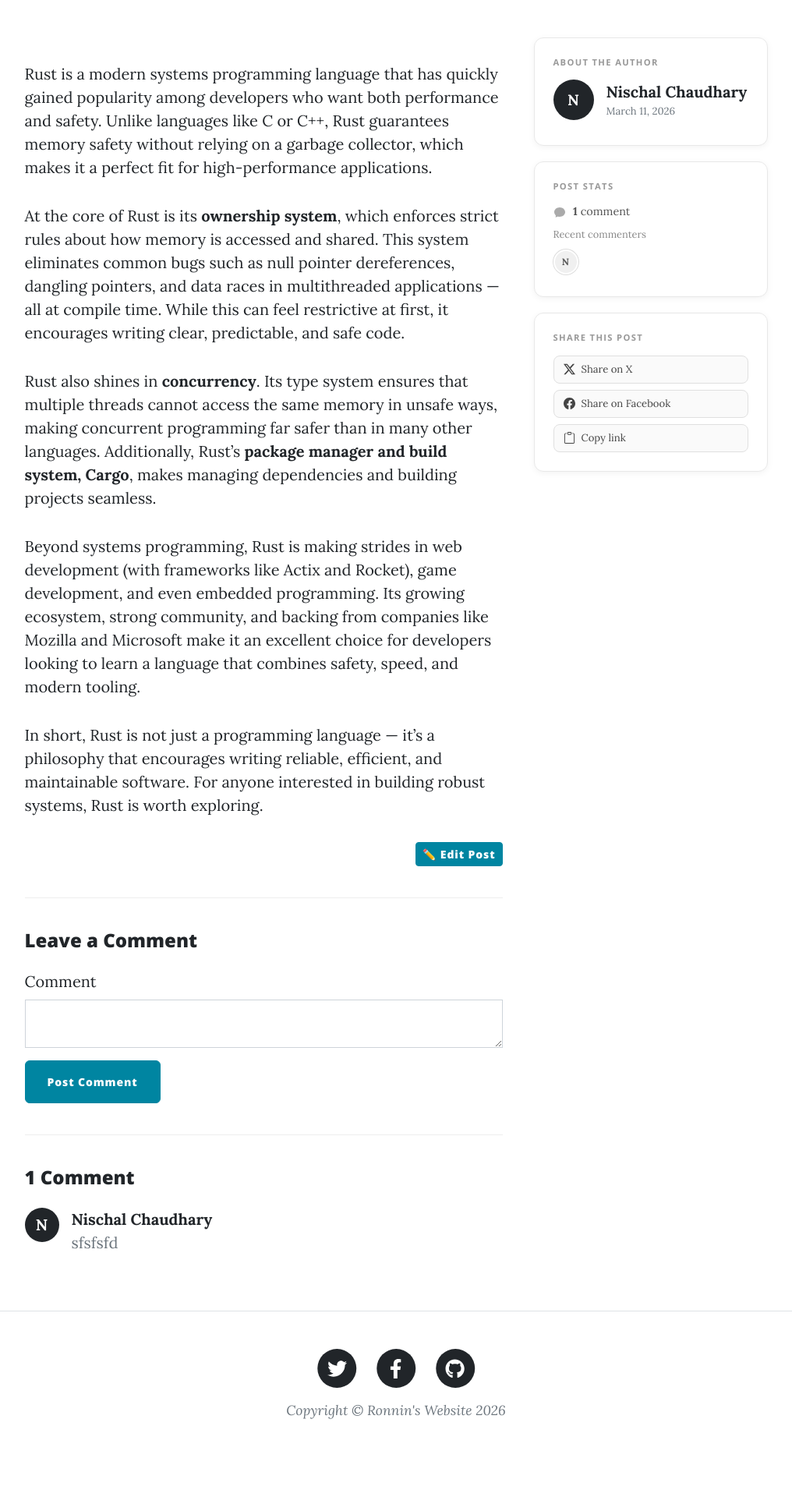
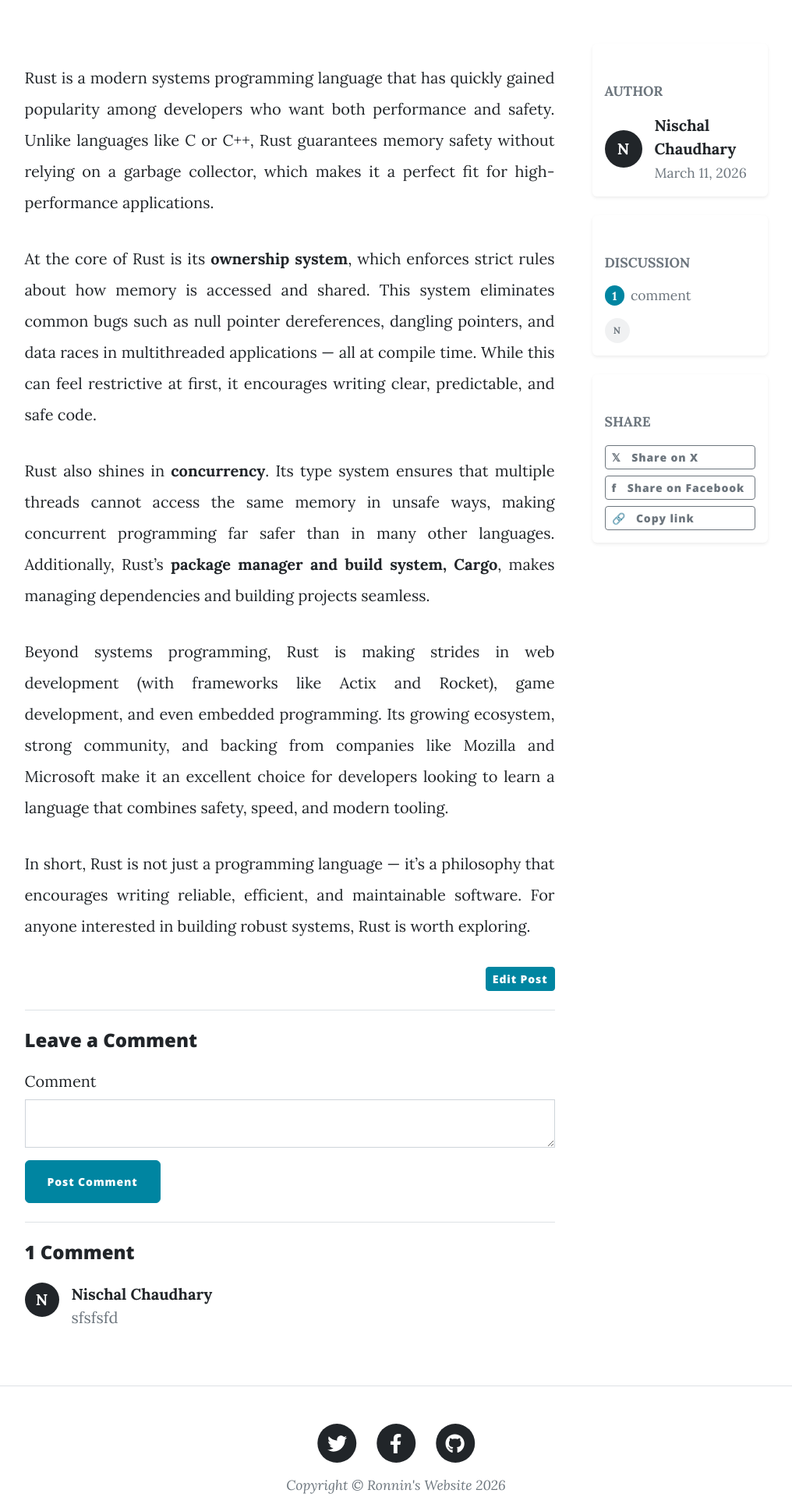
Before and after one commit to ronnin796/flask_blog_app, a Flask app: page /post/2 in a window 1280 px wide. Shown: the part 734-2654 px from the top of the page at 78% size, without its empty margins (132-1148 px from the left). Before the commit the page ends 2554 px from the top, so only its background shows below. Run offline with Flask 3, Linux system fonts and the light colour scheme; some libraries are stand-ins or nearby versions.

Commit message:
text alignment fixed

```diff
--- a/templates/post.html
+++ b/templates/post.html
@@ -1,124 +1,7 @@
 {% extends "base.html" %}
 {% from 'bootstrap5/form.html' import render_form %}
 {% block content %}
-  <style>
-  /* ── Desktop two-column layout ─────────────────────────────── */
-  .post-layout {
-    display: grid;
-    grid-template-columns: 1fr;
-    gap: 0;
-  }
-
-  @media (min-width: 992px) {
-    .post-layout {
-      grid-template-columns: minmax(0, 1fr) 280px;
-      gap: 2.5rem;
-      align-items: start;
-    }
-    .post-sidebar {
-      position: sticky;
-      top: 2rem;
-    }
-  }
-
-  @media (min-width: 1200px) {
-    .post-layout {
-      grid-template-columns: minmax(0, 1fr) 300px;
-    }
-  }
-
-  /* ── Sidebar card ───────────────────────────────────────────── */
-  .sidebar-card {
-    background: #fff;
-    border: 1px solid #e8e8e8;
-    border-radius: 12px;
-    padding: 1.5rem;
-    margin-bottom: 1.25rem;
-    box-shadow: 0 2px 8px rgba(0,0,0,.05);
-  }
-  .sidebar-card h6 {
-    font-size: .7rem;
-    font-weight: 700;
-    letter-spacing: .12em;
-    text-transform: uppercase;
-    color: #999;
-    margin-bottom: 1rem;
-  }
-
-  /* Author avatar */
-  .author-avatar {
-    width: 52px;
-    height: 52px;
-    border-radius: 50%;
-    background: #212529;
-    color: #fff;
-    font-weight: 700;
-    font-size: 1.2rem;
-    display: flex;
-    align-items: center;
-    justify-content: center;
-    flex-shrink: 0;
-  }
-
-  /* Comment count badge */
-  .comment-stat {
-    display: flex;
-    align-items: center;
-    gap: .6rem;
-    font-size: .9rem;
-    color: #555;
-    margin-bottom: .5rem;
-  }
-  .comment-stat svg { flex-shrink: 0; color: #aaa; }
-
-  /* Recent commenters */
-  .commenter-chip {
-    display: inline-flex;
-    align-items: center;
-    justify-content: center;
-    width: 32px;
-    height: 32px;
-    border-radius: 50%;
-    background: #f0f0f0;
-    font-size: .75rem;
-    font-weight: 700;
-    color: #555;
-    margin-right: 4px;
-    margin-bottom: 4px;
-    border: 2px solid #fff;
-    box-shadow: 0 0 0 1px #ddd;
-  }
-
-  /* Share buttons */
-  .share-btn {
-    display: flex;
-    align-items: center;
-    gap: .5rem;
-    padding: .45rem .75rem;
-    border-radius: 8px;
-    font-size: .82rem;
-    font-weight: 500;
-    border: 1px solid #e0e0e0;
-    background: #fafafa;
-    color: #444;
-    text-decoration: none;
-    transition: background .15s, border-color .15s;
-    cursor: pointer;
-  }
-  .share-btn:hover { background: #f0f0f0; border-color: #ccc; color: #222; }
-
-  /* Hide sidebar on mobile */
-  .post-sidebar { display: none; }
-  @media (min-width: 992px) { .post-sidebar { display: block; } }
-
-  /* Divider */
-  .section-divider {
-    border: none;
-    border-top: 1px solid #eee;
-    margin: 2.5rem 0;
-  }
-  </style>
-  <!-- ── Page Header ──────────────────────────────────────────────── -->
+  <!-- Page Header -->
   <header class="masthead" style="background-image: url('{{ post.img_url }}')">
     <div class="container position-relative px-4 px-lg-5">
       <div class="row gx-4 gx-lg-5 justify-content-center">
@@ -134,40 +17,30 @@
       </div>
     </div>
   </header>
-  <!-- ── Main content area ────────────────────────────────────────── -->
+  <!-- Main Layout -->
   <div class="container px-4 px-lg-5 my-5">
-    <div class="row gx-4 gx-lg-5 justify-content-center">
-      <!-- Wide inner column that itself splits into post + sidebar -->
-      <div class="col-12 col-xl-11">
-        <div class="post-layout">
-          <!-- ── LEFT: Article + Comments ──────────────────────── -->
-          <div class="post-main">
-            <!-- Article body -->
+    <div class="row gx-5 justify-content-center">
+      <!-- Article + Comments -->
+      <div class="col-12 col-lg-7 col-xl-8">
         <article>
-              {{ post.body|safe }}
+          <div style="text-align: justify;" class="lh-lg">{{ post.body|safe }}</div>
           <div class="d-flex justify-content-end mt-4 mb-2">
             <a class="btn btn-primary btn-sm"
-                   href="{{ url_for('blog.edit_post', post_id=post.id) }}">✏️ Edit Post</a>
+               href="{{ url_for('blog.edit_post', post_id=post.id) }}">Edit Post</a>
           </div>
         </article>
-            <hr class="section-divider">
-            <!-- Comment form -->
+        <hr class="my-4">
         <h4 class="mb-4">Leave a Comment</h4>
         {{ render_form(comment_form, action=url_for('blog.comment', post_id=post.id) , method="POST", novalidate=True) }}
         {{ ckeditor.load() }}
-            <hr class="section-divider">
-            <!-- Comments list -->
-            <h4 class="mb-4">
-              {{ post.comments|length }}
-              Comment{{ 's' if post.comments|length != 1 }}
-            </h4>
+        <hr class="my-4">
+        <h4 class="mb-4">{{ post.comments|length }} Comment{{ 's' if post.comments|length != 1 }}</h4>
         {% if post.comments %}
           {% for comment in post.comments %}
             <div class="d-flex gap-3 mb-4">
-                  <div class="rounded-circle bg-dark text-white d-flex align-items-center justify-content-center flex-shrink-0"
+              <div class="rounded-circle bg-dark text-white d-flex align-items-center justify-content-center flex-shrink-0 fw-bold"
                    style="width:44px;
-                              height:44px;
-                              font-weight:bold">{{ comment.author.name[0].upper() }}</div>
+                          height:44px">{{ comment.author.name[0].upper() }}</div>
               <div class="flex-grow-1">
                 <div class="d-flex justify-content-between align-items-start">
                   <div class="fw-bold">{{ comment.author.name }}</div>
@@ -188,95 +61,67 @@
           <p class="text-muted fst-italic">No comments yet. Be the first!</p>
         {% endif %}
       </div>
-          <!-- /post-main -->
-          <!-- ── RIGHT: Sticky Sidebar ──────────────────────────── -->
-          <aside class="post-sidebar">
+      <!-- Sidebar (visible on lg+ only) -->
+      <div class="col-lg-4 col-xl-3 d-none d-lg-block">
+        <div class="sticky-top pt-2" style="top: 2rem;">
           <!-- Author card -->
-            <div class="sidebar-card">
-              <h6>About the author</h6>
-              <div class="d-flex align-items-center gap-3 mb-2">
-                <div class="author-avatar">{{ post.author.name[0].upper() }}</div>
+          <div class="card border-0 shadow-sm mb-4">
+            <div class="card-body">
+              <p class="text-uppercase text-muted small fw-bold mb-3">Author</p>
+              <div class="d-flex align-items-center gap-3">
+                <div class="rounded-circle bg-dark text-white d-flex align-items-center justify-content-center flex-shrink-0 fw-bold fs-5"
+                     style="width:48px;
+                            height:48px">{{ post.author.name[0].upper() }}</div>
                 <div>
                   <div class="fw-semibold">{{ post.author.name }}</div>
-                  <div class="text-muted" style="font-size:.82rem">{{ post.date }}</div>
+                  <small class="text-muted">{{ post.date }}</small>
                 </div>
               </div>
             </div>
-            <!-- Stats card -->
-            <div class="sidebar-card">
-              <h6>Post stats</h6>
-              <div class="comment-stat">
-                <!-- comment icon -->
-                <svg xmlns="http://www.w3.org/2000/svg"
-                     width="16"
-                     height="16"
-                     fill="currentColor"
-                     viewBox="0 0 16 16">
-                  <path d="M2.678 11.894a1 1 0 0 1 .287.801 11 11 0 0 1-.398 2c1.395-.323 2.247-.697 2.634-.893a1 1 0 0 1 .71-.074A8 8 0 0 0 8 14c3.996 0 7-2.807 7-6s-3.004-6-7-6-7 2.808-7 6c0 1.468.617 2.83 1.678 3.894" />
-                </svg>
-                <span><strong>{{ post.comments|length }}</strong> comment{{ 's' if post.comments|length != 1 }}</span>
+          </div>
+          <!-- Discussion card -->
+          <div class="card border-0 shadow-sm mb-4">
+            <div class="card-body">
+              <p class="text-uppercase text-muted small fw-bold mb-3">Discussion</p>
+              <div class="d-flex align-items-center gap-2 mb-3">
+                <span class="badge bg-primary rounded-pill">{{ post.comments|length }}</span>
+                <span class="text-muted small">comment{{ 's' if post.comments|length != 1 }}</span>
               </div>
               {% if post.comments %}
-                <div style="font-size:.8rem;color:#888;margin-bottom:.5rem;">Recent commenters</div>
-                <div>
+                <div class="d-flex flex-wrap gap-1">
                   {% for comment in post.comments[-6:] %}
-                    <span class="commenter-chip" title="{{ comment.author.name }}">{{ comment.author.name[0].upper() }}</span>
+                    <span class="rounded-circle bg-secondary bg-opacity-10 text-secondary d-flex align-items-center justify-content-center fw-bold"
+                          style="width:32px;
+                                 height:32px;
+                                 font-size:.75rem"
+                          title="{{ comment.author.name }}">{{ comment.author.name[0].upper() }}</span>
                   {% endfor %}
                 </div>
               {% endif %}
             </div>
+          </div>
           <!-- Share card -->
-            <div class="sidebar-card">
-              <h6>Share this post</h6>
-              <div class="d-flex flex-column gap-2">
-                <a class="share-btn"
+          <div class="card border-0 shadow-sm">
+            <div class="card-body">
+              <p class="text-uppercase text-muted small fw-bold mb-3">Share</p>
+              <div class="d-grid gap-2">
+                <a class="btn btn-outline-secondary btn-sm text-start"
                    href="https://twitter.com/intent/tweet?text={{ post.title|urlencode }}&url={{ request.url|urlencode }}"
                    target="_blank"
-                   rel="noopener">
-                  <svg xmlns="http://www.w3.org/2000/svg"
-                       width="15"
-                       height="15"
-                       fill="currentColor"
-                       viewBox="0 0 16 16">
-                    <path d="M12.6.75h2.454l-5.36 6.142L16 15.25h-4.937l-3.867-5.07-4.425 5.07H.316l5.733-6.57L0 .75h5.063l3.495 4.633L12.601.75Zm-.86 13.028h1.36L4.323 2.145H2.865z" />
-                  </svg>
-                  Share on X
-                </a>
-                <a class="share-btn"
+                   rel="noopener">𝕏 &nbsp; Share on X</a>
+                <a class="btn btn-outline-secondary btn-sm text-start"
                    href="https://www.facebook.com/sharer/sharer.php?u={{ request.url|urlencode }}"
                    target="_blank"
-                   rel="noopener">
-                  <svg xmlns="http://www.w3.org/2000/svg"
-                       width="15"
-                       height="15"
-                       fill="currentColor"
-                       viewBox="0 0 16 16">
-                    <path d="M16 8.049c0-4.446-3.582-8.05-8-8.05C3.58 0-.002 3.603-.002 8.05c0 4.017 2.926 7.347 6.75 7.951v-5.625h-2.03V8.05H6.75V6.275c0-2.017 1.195-3.131 3.022-3.131.876 0 1.791.157 1.791.157v1.98h-1.009c-.993 0-1.303.621-1.303 1.258v1.51h2.218l-.354 2.326H9.25V16c3.824-.604 6.75-3.934 6.75-7.951" />
-                  </svg>
-                  Share on Facebook
-                </a>
-                <button class="share-btn"
-                        onclick="navigator.clipboard.writeText(window.location.href).then(()=>this.textContent='✓ Copied!')">
-                  <svg xmlns="http://www.w3.org/2000/svg"
-                       width="15"
-                       height="15"
-                       fill="currentColor"
-                       viewBox="0 0 16 16">
-                    <path d="M4 1.5H3a2 2 0 0 0-2 2V14a2 2 0 0 0 2 2h10a2 2 0 0 0 2-2V3.5a2 2 0 0 0-2-2h-1v1h1a1 1 0 0 1 1 1V14a1 1 0 0 1-1 1H3a1 1 0 0 1-1-1V3.5a1 1 0 0 1 1-1h1z" />
-                    <path d="M9.5 1a.5.5 0 0 1 .5.5v1a.5.5 0 0 1-.5.5h-3a.5.5 0 0 1-.5-.5v-1a.5.5 0 0 1 .5-.5zm-3-1A1.5 1.5 0 0 0 5 1.5v1A1.5 1.5 0 0 0 6.5 4h3A1.5 1.5 0 0 0 11 2.5v-1A1.5 1.5 0 0 0 9.5 0z" />
-                  </svg>
-                  Copy link
+                   rel="noopener">f &nbsp; Share on Facebook</a>
+                <button class="btn btn-outline-secondary btn-sm text-start"
+                        onclick="navigator.clipboard.writeText(window.location.href).then(()=>this.textContent='✓ Link copied!')">
+                  🔗 &nbsp; Copy link
                 </button>
               </div>
             </div>
-          </aside>
-          <!-- /post-sidebar -->
           </div>
-        <!-- /post-layout -->
         </div>
-      <!-- /col -->
       </div>
-    <!-- /row -->
     </div>
-  <!-- /container -->
+  </div>
 {% endblock %}
```
Lines whose indentation alone changed are shown as unchanged.
